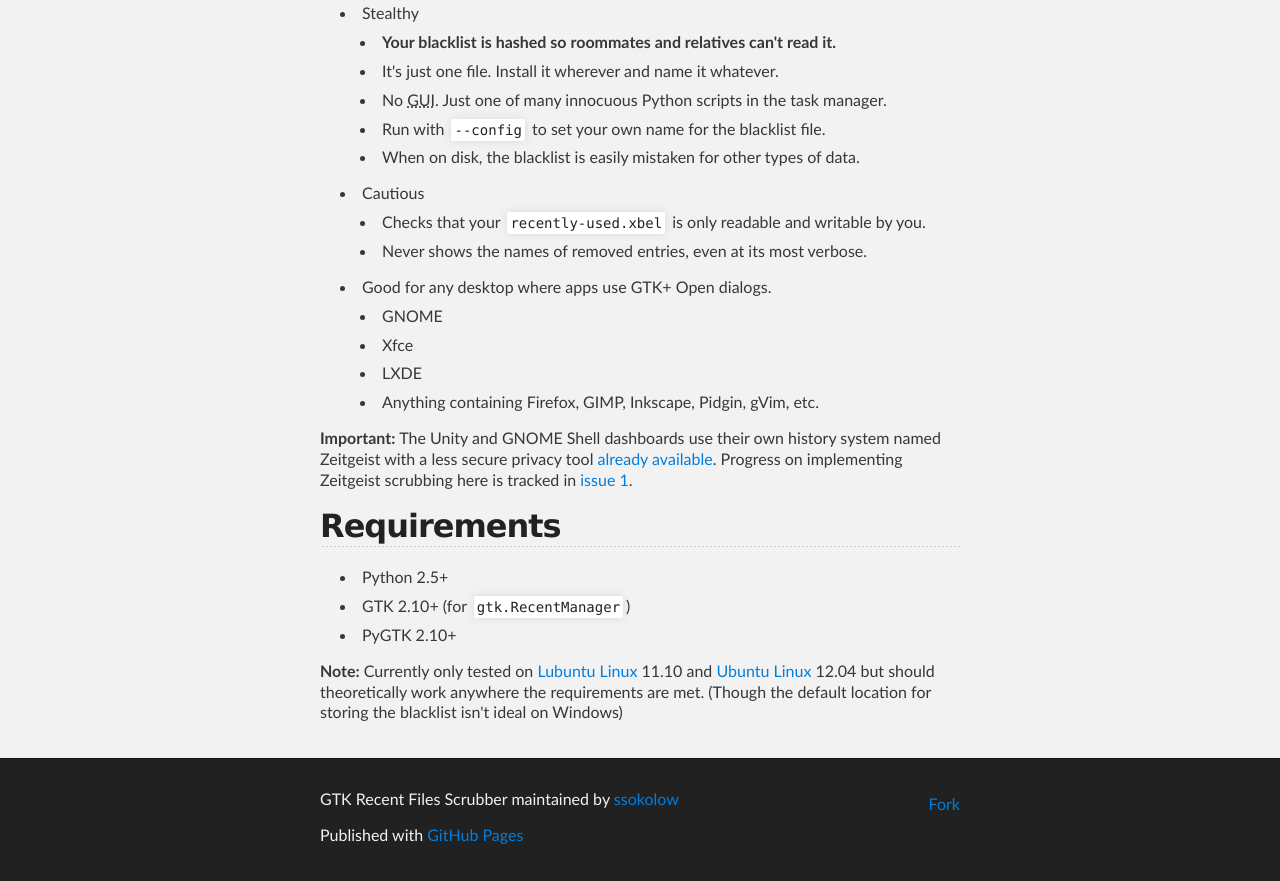
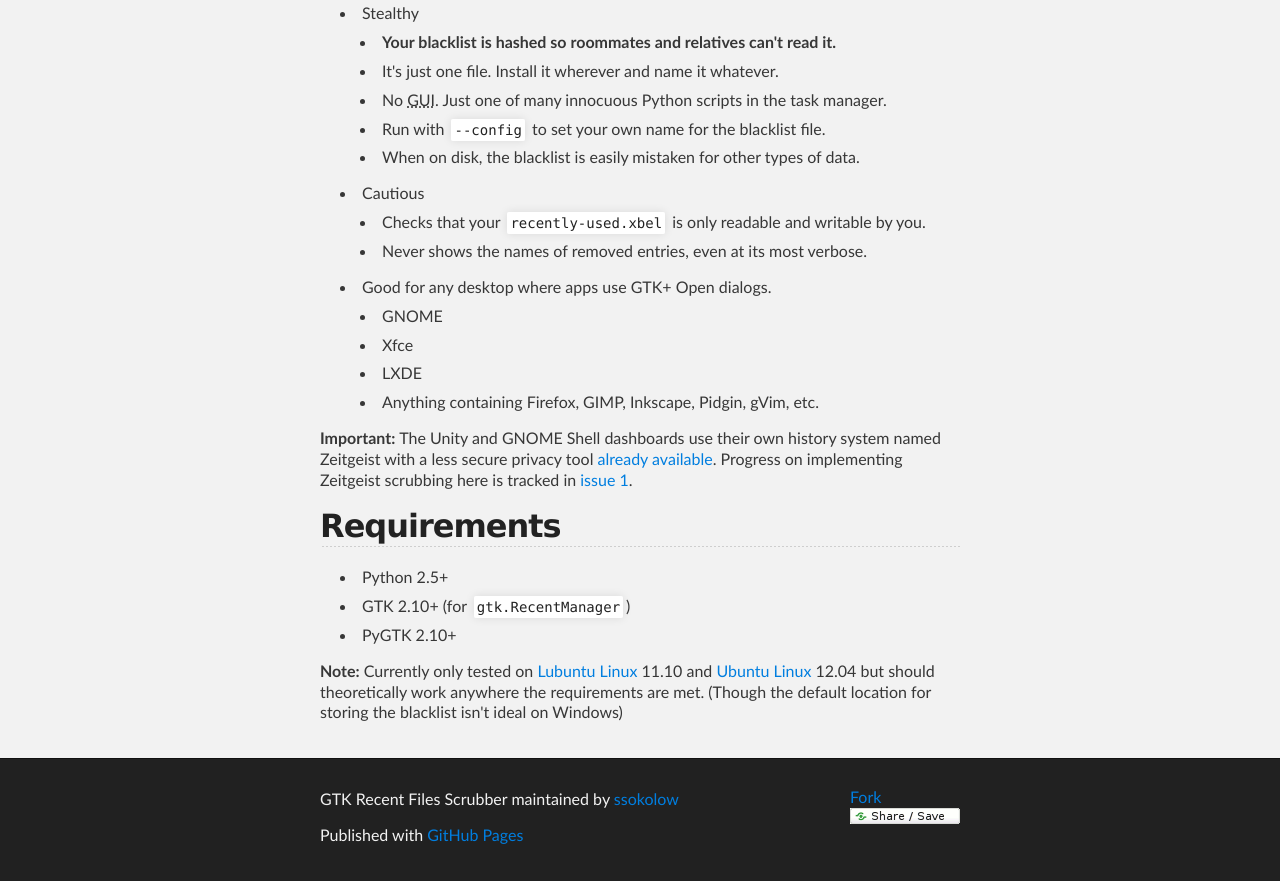
Before and after one commit to ssokolow/gtk-recent-scrubber, a plain HTML site: page index.html in a window 1280 px wide. Shown: the part 1234-2115 px from the top of the page. Drawn offline with Linux system fonts and the light colour scheme.

Commit message:
Update the flattr/fork/share block in the footer to my current spec.

```diff
--- a/index.html
+++ b/index.html
@@ -127,13 +127,16 @@
       <footer class="inner">
         <div class="badges">
           <div class="badgebox">
+            <a class="FlattrButton" style="display:none;" rev="flattr;button:compact;" href="https://github.com/ssokolow/gtk-recent-scrubber"></a>
+            <noscript><a href="http://flattr.com/thing/664012/GTK-Recent-Files-Scrubber" target="_blank">
+            <img src="http://api.flattr.com/button/flattr-badge-large.png" alt="Flattr this" title="Flattr this" border="0" /></a></noscript>
+          </div>
+          <div class="badgebox">
             <a href="https://github.com/ssokolow/gtk-recent-scrubber"
                  class="gitforked-button gitforked-forks gitforked-watchers">Fork</a>
           </div>
           <div class="badgebox">
-            <a class="FlattrButton" style="display:none;" rev="flattr;button:compact;" href="https://github.com/ssokolow/gtk-recent-scrubber"></a>
-            <noscript><a href="http://flattr.com/thing/664012/GTK-Recent-Files-Scrubber" target="_blank">
-            <img src="http://api.flattr.com/button/flattr-badge-large.png" alt="Flattr this" title="Flattr this" border="0" /></a></noscript>
+            <a href="http://www.addtoany.com/share_save?linkurl=http%3A%2F%2Fssokolow.com%2Fgtk-recent-scrubber%2F&amp;linkname=GTK%2B%20Recent%20Files%20Scrubber"><img src="images/share_btn.gif" width="110" height="16" border="0" alt="Share" /></a>
           </div>
         </div>
         <p class="copyright">GTK Recent Files Scrubber maintained by <a href="https://github.com/ssokolow">ssokolow</a></p>
--- a/stylesheets/stylesheet.css
+++ b/stylesheets/stylesheet.css
@@ -377,12 +377,21 @@ Site-Specific Additions
 .bad_ss_row img { float: right; }
 
 .badges {
-  float: right;
-  margin-top: 0.8ex;
+    float: right;
+    margin-top: 1ex;
 }
-.badgebox {
-  display: block;
-  margin-top: 1ex;
+.badgebox { display: block; }
+.badgebox .gitforked-button-container { min-height: 27px; }
+.badgebox .gitforked-bubble-inner { min-width: 35px; text-align: center; }
+.badgebox img {
+    padding: 0;
+    margin: 0;
+    box-shadow: none;
+    -o-box-shadow: none;
+    -ms-box-shadow: none;
+    -moz-box-shadow: none;
+    -webkit-box-shadow: none;
+    border: none;
 }
 
 li:target {
```
Also changed, not shown: images/share_btn.gif (added).
